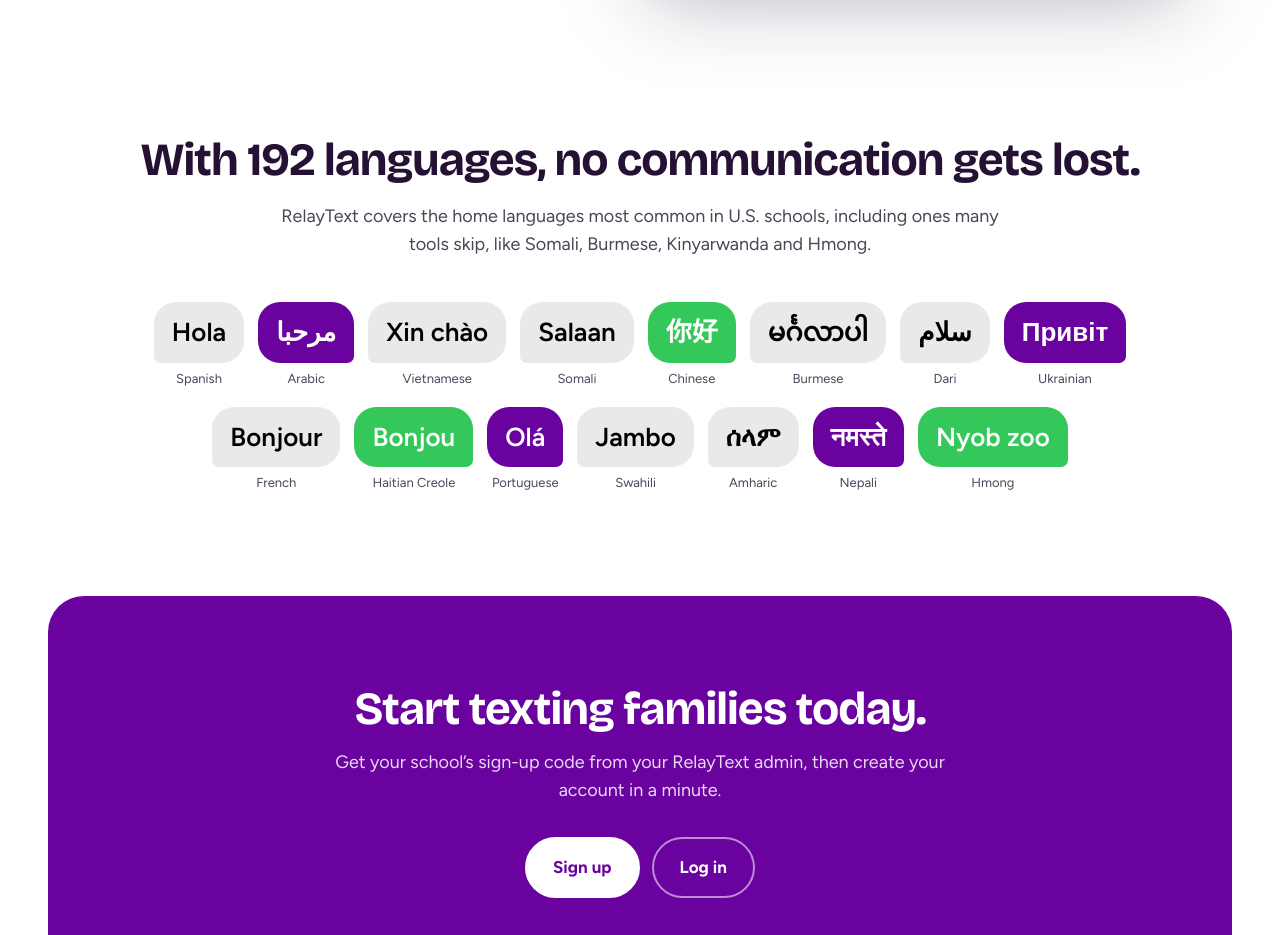
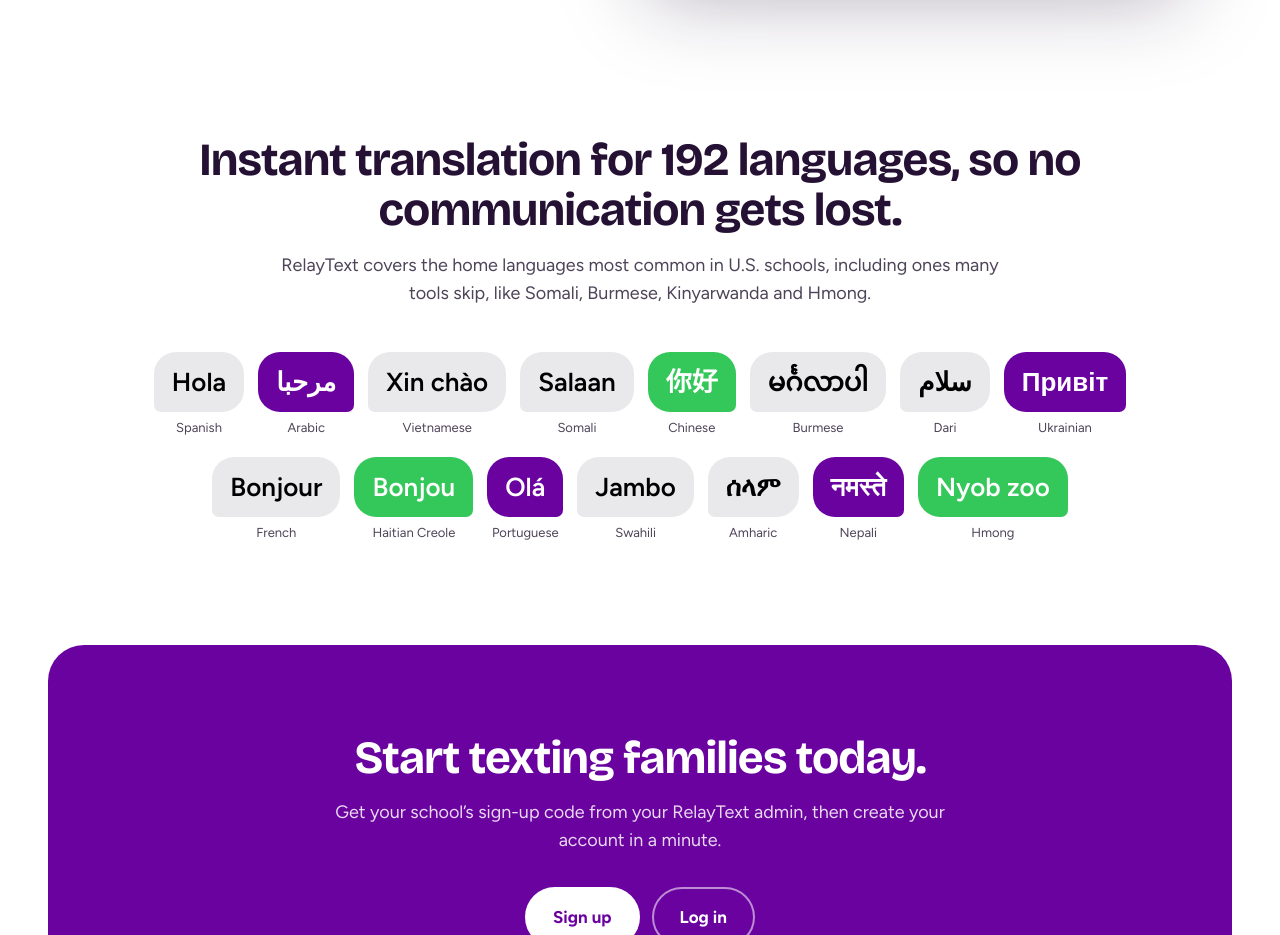
Before and after one commit to stellomax/relay-text, a Next.js app: page / in a window 1280 px wide. Shown: the part 2760-3695 px from the top of the page. Built offline with nearby package versions, Linux system fonts and the light colour scheme.

Commit message:
Landing: languages headline wording
Co-Authored-By: Claude Opus 5.5 <noreply@anthropic.com>
Claude-Session: https://claude.ai/code/session_01WkDGxM2GoiuNtev1P5rrBZ

```diff
--- a/app/page.tsx
+++ b/app/page.tsx
@@ -302,7 +302,7 @@ export default function Landing() {
         </section>
 
         <section className="lp-hellos" aria-labelledby="langs">
-          <h2 id="langs">With 192 languages, no communication gets lost.</h2>
+          <h2 id="langs">Instant translation for 192 languages, so no communication gets lost.</h2>
           <p>
             RelayText covers the home languages most common in U.S. schools, including ones many tools skip, like Somali,
             Burmese, Kinyarwanda and Hmong.
```
